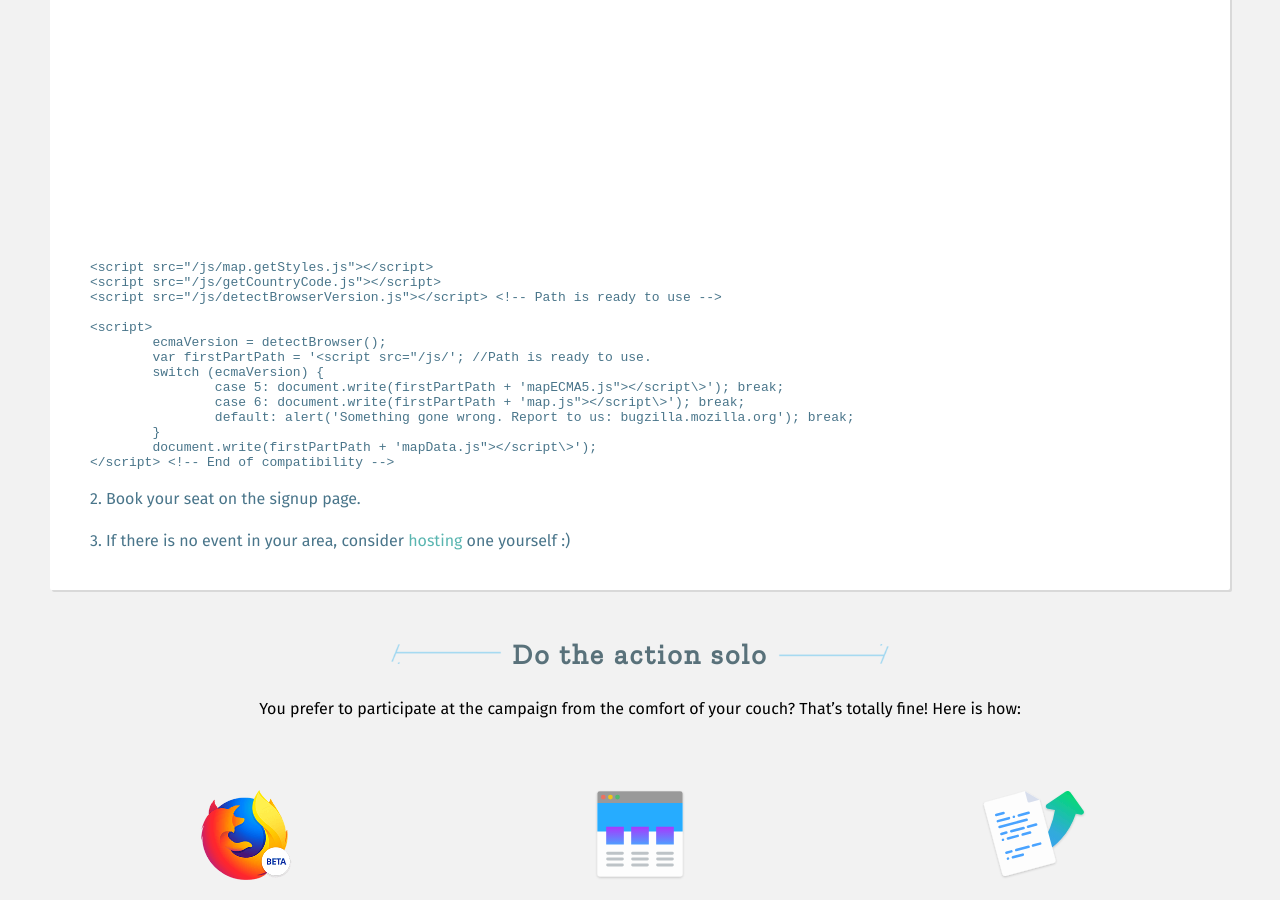
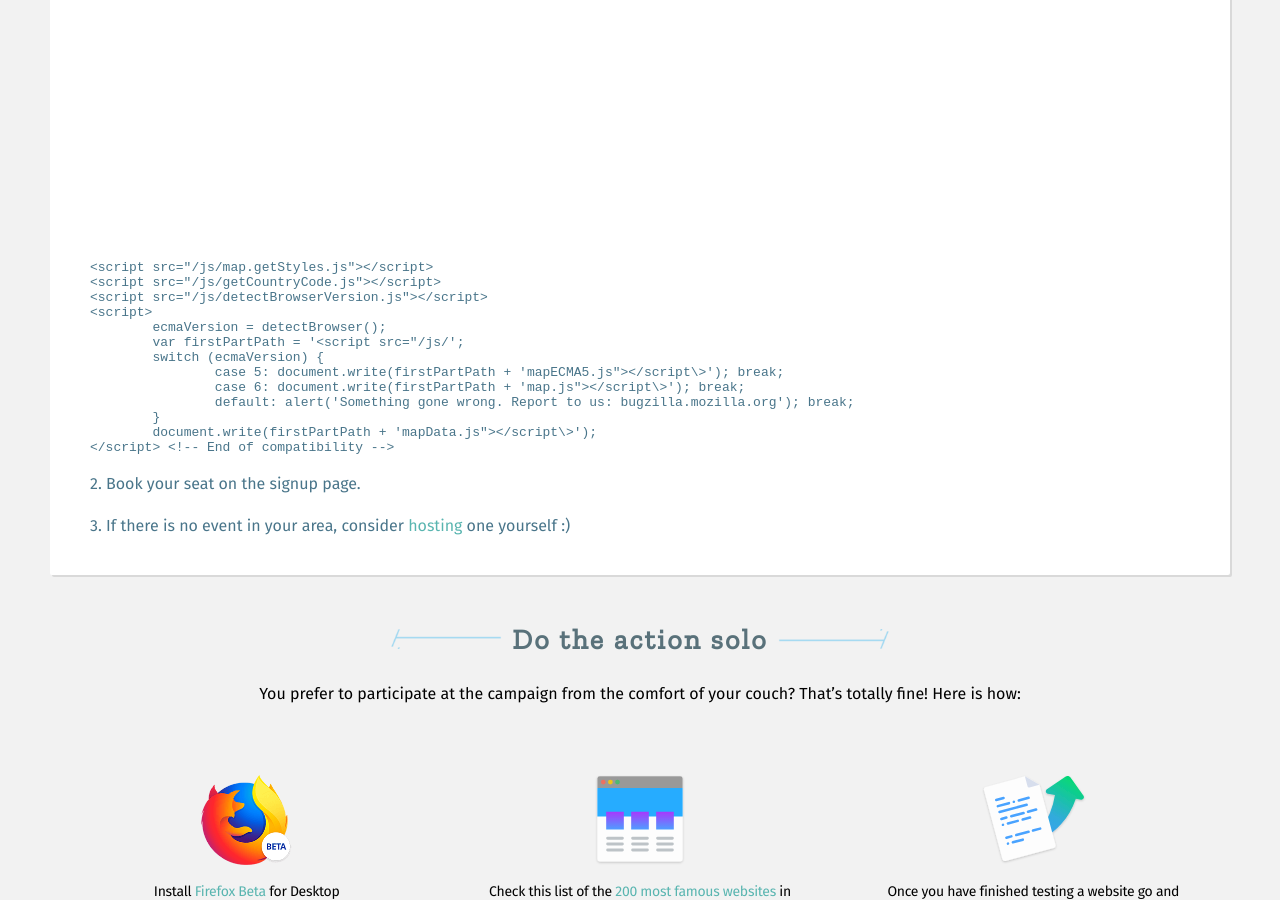
Before and after one commit to mozilla/firefox57-sprint, a Jekyll site: the page built from _articles/participate.md, in a window 1280 px wide and 900 px high, scrolled down 917 px. Built offline with Jekyll 4.4.1, drawn with Linux system fonts in a browser that asks for light colours; some web fonts are replaced; a script that is not in the unit is left out.

Commit message:
Deleted comments
Comments which I used to inform yourserf to not forget change path was deleted.

```diff
--- a/_includes/map.html
+++ b/_includes/map.html
@@ -28,11 +28,10 @@
 <!-- Make compatibility with Firefox 36-44 -->
 	<script src="{{ site.baseurl }}/js/map.getStyles.js"></script>
 	<script src="{{ site.baseurl }}/js/getCountryCode.js"></script>
-	<script src="{{ site.baseurl }}/js/detectBrowserVersion.js"></script> <!-- Path is ready to use -->
-
+	<script src="{{ site.baseurl }}/js/detectBrowserVersion.js"></script>
 	<script>
 		ecmaVersion = detectBrowser();
-		var firstPartPath = '<script src="{{ site.baseurl }}/js/'; //Path is ready to use.
+		var firstPartPath = '<script src="{{ site.baseurl }}/js/';
 		switch (ecmaVersion) {
 			case 5: document.write(firstPartPath + 'mapECMA5.js"></script\>'); break;
 			case 6: document.write(firstPartPath + 'map.js"></script\>'); break;
```
